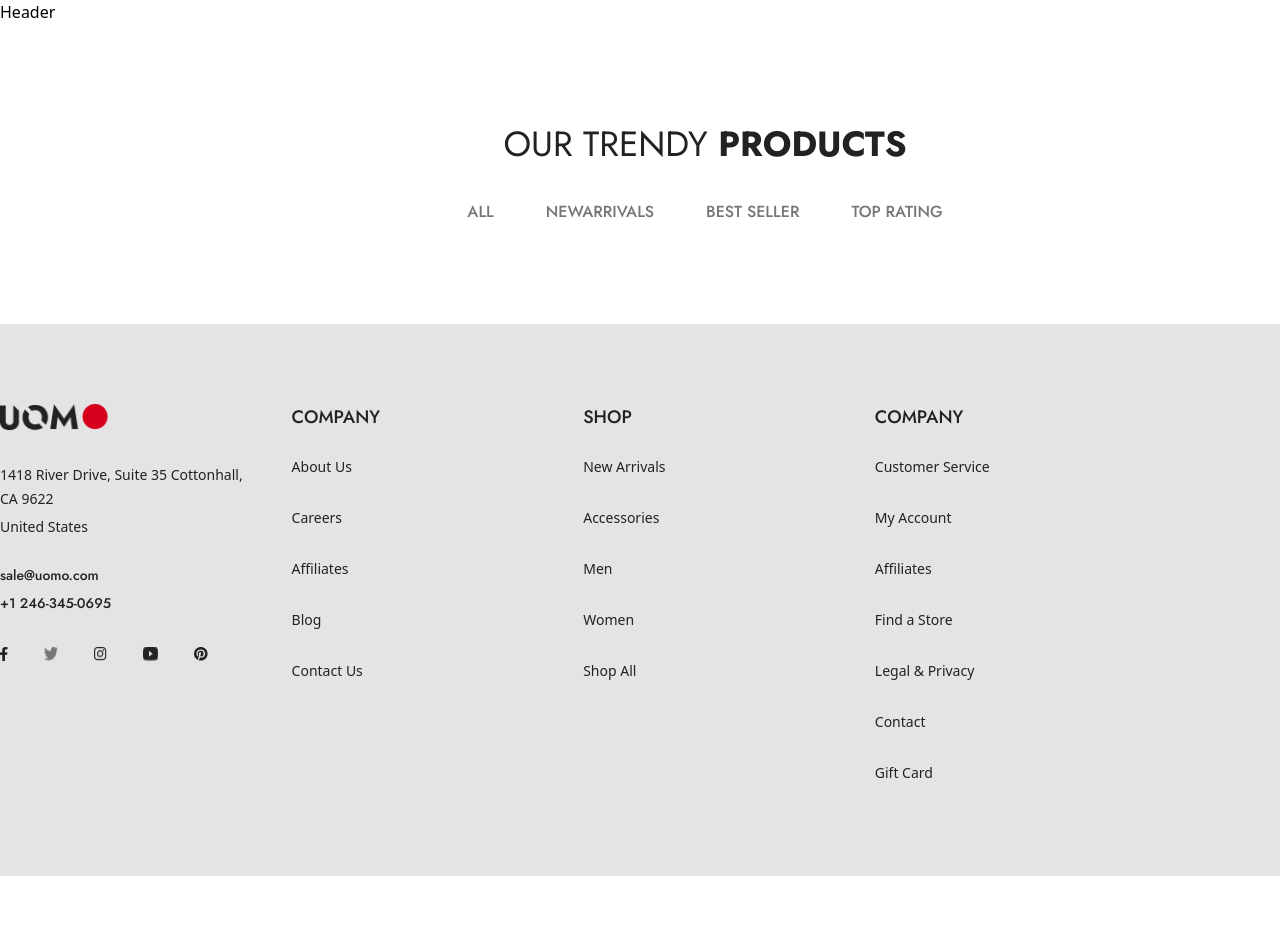
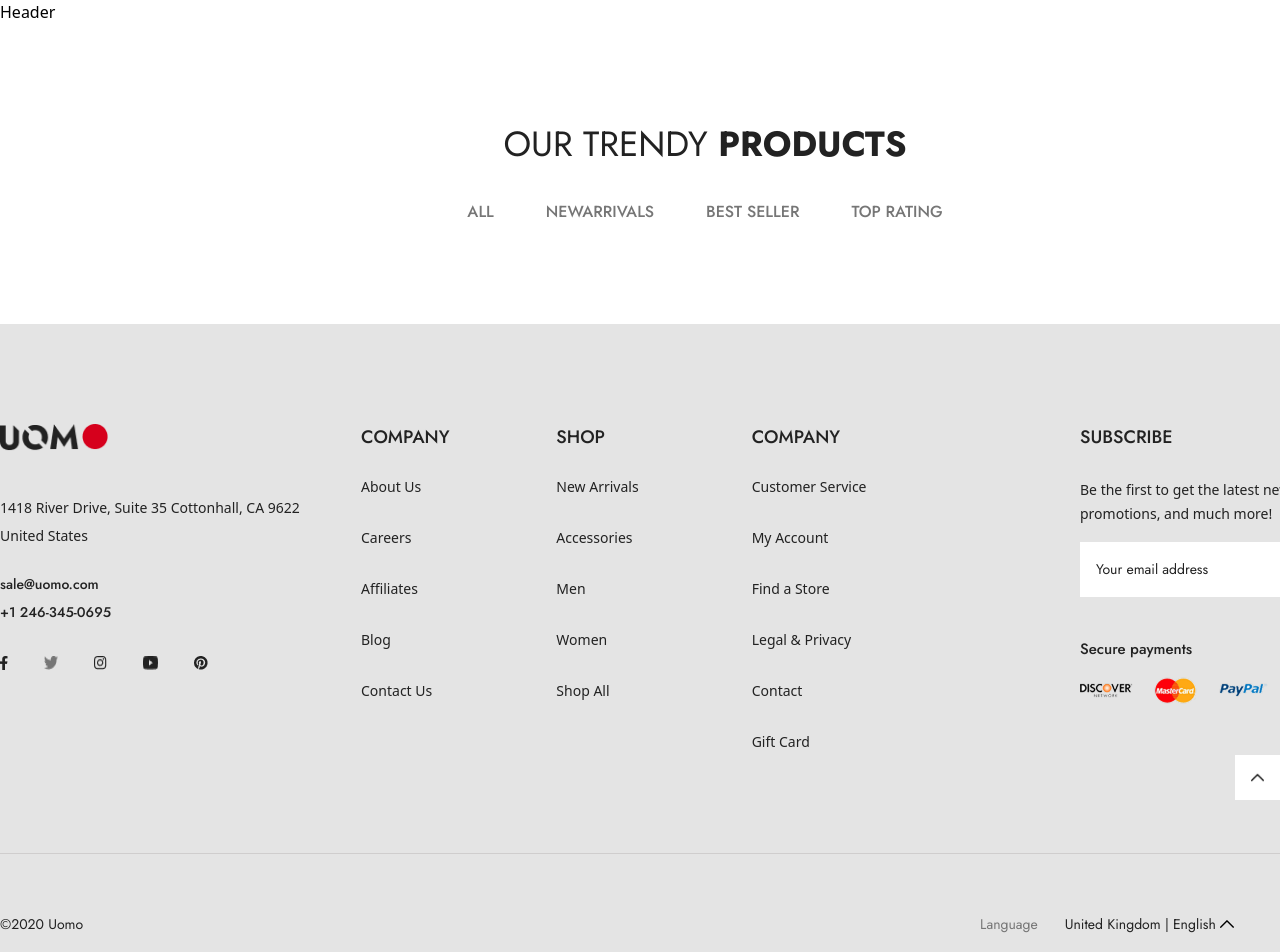
Before and after one commit to Sijan666/uomo-eCommerce, a React (Vite) app: page / in a window 1280 px wide. Shown: the top 952 px of the page. Before the commit the page ends 876 px from the top, so only its background shows below. Built offline with nearby package versions, Linux system fonts and the light colour scheme.

Commit message:
footer part

```diff
--- a/src/components/layouts/Footer.jsx
+++ b/src/components/layouts/Footer.jsx
@@ -3,11 +3,11 @@ import Container from "../Container";
 const Footer = () => {
   return (
     <>
-      <section className="bg-[#e4e4e4] w-full">
-        <Container className="py-20">
-          <div className="grid grid-cols-5 gap-12">
+      <section className="bg-[#e4e4e4]">
+        <Container className="py-[100px]">
+          <div className="flex">
             {/* column 1 */}
-            <div>
+            <div className="w-[282px] h-[255.26px]">
               <div className="mb-8">
                 <img
                   src="./src/assets/footer logo.png"
@@ -15,8 +15,8 @@ const Footer = () => {
                   className="h-[27px] w-auto"
                 />
               </div>
-              <div className="text-[#222] text-[14px] leading-6 mb-6">
-                <p className="mb-1">
+              <div className="mt-[45px] text-[#222] text-[14px] leading-6 mb-6">
+                <p className="mb-1 whitespace-nowrap">
                   1418 River Drive, Suite 35 Cottonhall, CA 9622
                 </p>
                 <p className="mb-1">United States</p>
@@ -29,16 +29,20 @@ const Footer = () => {
                   +1 246-345-0695
                 </p>
               </div>
-              <div className="flex gap-[36px]  text-[14px]">
+              <div className="mt-[47] flex gap-[36px] w-[205px] text-[14px]">
                 <img src="./src/assets/facebook.png" alt="Facebook" />
                 <img src="./src/assets/twitter.png" alt="Facebook" />
                 <img src="./src/assets/instagram.png" alt="Facebook" />
                 <img src="./src/assets/youtube.png" alt="Facebook" />
                 <img src="./src/assets/pinterest.png" alt="Facebook" />
-
-
               </div>
             </div>
+
+            {/* gap 79px */}
+            <div className="w-[79px]"></div>
+
+            {/* grid for column 2,3,4 */}
+            <div className="grid grid-cols-3 w-[586px] ">
               {/* column 2 */}
               <div>
                 <h2 className="font-['Jost',sans-serif] font-medium text-[#222222] text-[18px] mb-4">
@@ -51,7 +55,6 @@ const Footer = () => {
                       <a className="text-[#222222] font-normal text-[14px] leading-10">
                         About Us
                       </a>
-
                       <div className="w-full h-[3px] bg-[#222222] scale-x-0 group-hover:scale-x-100 transition-transform duration-300"></div>
                     </div>
                   </li>
@@ -60,7 +63,6 @@ const Footer = () => {
                       <a className="text-[#222222] text-[14px] leading-10 ">
                         Careers
                       </a>
-
                       <div className="w-full h-[3px] bg-[#222222] scale-x-0 group-hover:scale-x-100 transition-transform duration-300"></div>
                     </div>
                   </li>
@@ -69,7 +71,6 @@ const Footer = () => {
                       <a className="text-[#222222] text-[14px] leading-10 ">
                         Affiliates
                       </a>
-
                       <div className="w-full h-[3px] bg-[#222222] scale-x-0 group-hover:scale-x-100 transition-transform duration-300"></div>
                     </div>
                   </li>
@@ -78,7 +79,6 @@ const Footer = () => {
                       <a className="text-[#222222] text-[14px] leading-10 ">
                         Blog
                       </a>
-
                       <div className="w-full h-[3px] bg-[#222222] scale-x-0 group-hover:scale-x-100 transition-transform duration-300"></div>
                     </div>
                   </li>
@@ -87,12 +87,12 @@ const Footer = () => {
                       <a className="text-[#222222] text-[14px] leading-10 ">
                         Contact Us
                       </a>
-
                       <div className="w-full h-[3px] bg-[#222222] scale-x-0 group-hover:scale-x-100 transition-transform duration-300"></div>
                     </div>
                   </li>
                 </ul>
               </div>
+
               {/* column 3 */}
               <div>
                 <h2 className="font-['Jost',sans-serif] font-medium text-[#222222] text-[18px] mb-4">
@@ -141,12 +141,12 @@ const Footer = () => {
                       <a className="text-[#222222] text-[14px] leading-10 ">
                         Shop All
                       </a>
-
                       <div className="w-full h-[3px] bg-[#222222] scale-x-0 group-hover:scale-x-100 transition-transform duration-300"></div>
                     </div>
                   </li>
                 </ul>
               </div>
+
               {/* column 4 */}
               <div>
                 <h2 className="font-['Jost',sans-serif] font-medium text-[#222222] text-[18px] mb-4">
@@ -172,15 +172,7 @@ const Footer = () => {
                       <div className="w-full h-[3px] bg-[#222222] scale-x-0 group-hover:scale-x-100 transition-transform duration-300"></div>
                     </div>
                   </li>
-                <li>
-                  <div className="group inline-flex flex-col items-center">
-                    <a className="text-[#222222] text-[14px] leading-10 ">
-                      Affiliates
-                    </a>
 
-                    <div className="w-full h-[3px] bg-[#222222] scale-x-0 group-hover:scale-x-100 transition-transform duration-300"></div>
-                  </div>
-                </li>
                   <li>
                     <div className="group inline-flex flex-col items-center">
                       <a className="text-[#222222] text-[14px] leading-10 ">
@@ -219,10 +211,76 @@ const Footer = () => {
                   </li>
                 </ul>
               </div>
+            </div>
 
+            {/* gap 133px */}
+            <div className="w-[133px]"></div>
 
+            <div className="col-span-1">
+              <h2 className="font-['Jost',sans-serif] font-medium text-[#222222] text-[18px] mb-4">
+                SUBSCRIBE
+              </h2>
+              <p className="text-[#222] text-[14px] leading-6 mt-[27px] mb-4">
+                Be the first to get the latest news about trends,
+                <br />
+                promotions, and much more!
+              </p>
+              <div className="bg-white flex items-center justify-between px-4 h-[55px] py-3 mt-[16px]">
+                <input
+                  type="email"
+                  placeholder="Your email address"
+                  className="flex-1 font-['Jost',sans-serif] text-[#222] text-[14px] outline-none bg-transparent placeholder:text-[#222]"
+                />
+                <button className="font-['Jost',sans-serif] font-medium text-[#222] text-[14px] ml-2 hover:text-[#D6001C] transition-colors">
+                  JOIN
+                </button>
+              </div>
+              <p className="mt-[41px] font-['Jost',sans-serif] font-medium text-[#222] mt-[41px] text-[15px]">
+                Secure payments
+              </p>
+              <img
+                src="./src/assets/payment method.png"
+                className="w-full h-auto mt-[11px] mt-[11px]"
+                alt="payment"
+              />
+            </div>
+          </div>
+          <div className="w-full h-[1px] mt-[88px] bg-[#CFCDCD]"></div>
+          <div className="flex items-center py-6 mt-[34px]">
+            <p className="font-['Jost',sans-serif] text-[#222] text-[14px] leading-6 mr-[897px] whitespace-nowrap">
+              ©2020 Uomo
+            </p>
+
+            <div className="flex items-center">
+              <span className="font-['Jost',sans-serif] text-[#767676] text-[14px] leading-6 mr-[27px]">
+                Language
+              </span>
+
+              <div className="flex items-center gap-1 mr-[62px] cursor-pointer">
+                <span className="font-['Jost',sans-serif] text-[#222] text-[14px] leading-6 whitespace-pre">
+                  United Kingdom | English
+                </span>
+                <img src="./src/assets/arrow.png" alt="" />
+              </div>
+            </div>
+
+            <div className="flex items-center">
+              <span className="font-['Jost',sans-serif] text-[#767676] text-[14px] leading-6 mr-[23px]">
+                Currency
+              </span>
+
+              <div className="flex items-center gap-1 cursor-pointer">
+                <span className="font-['Jost',sans-serif] text-[#222] text-[14px] leading-6 whitespace-nowrap">
+                  $ USD
+                </span>
+                <img src="./src/assets/arrow.png" alt="" />
+              </div>
+            </div>
           </div>
         </Container>
+        <div className="w-[45px] h-[45px] absolute bottom-0 right-0 bg-white p-[16px] flex items-center justify-center">
+          <img src="./src/assets/arrow.png" alt="" />
+        </div>
       </section>
     </>
   );
```
Also changed, not shown: src/assets/arrow.png (added), src/assets/payment method.png (added). Lines whose indentation alone changed are shown as unchanged.
